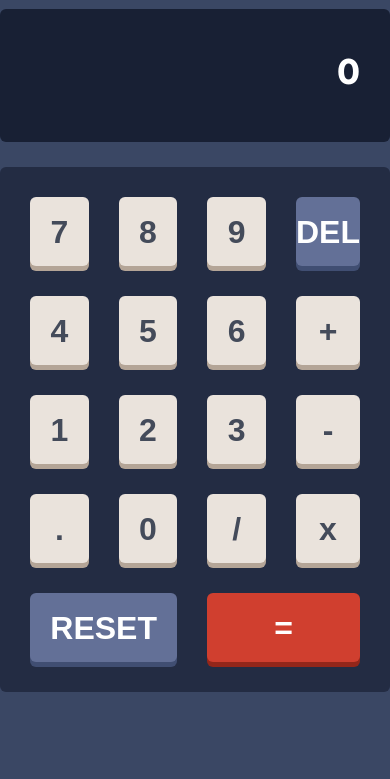
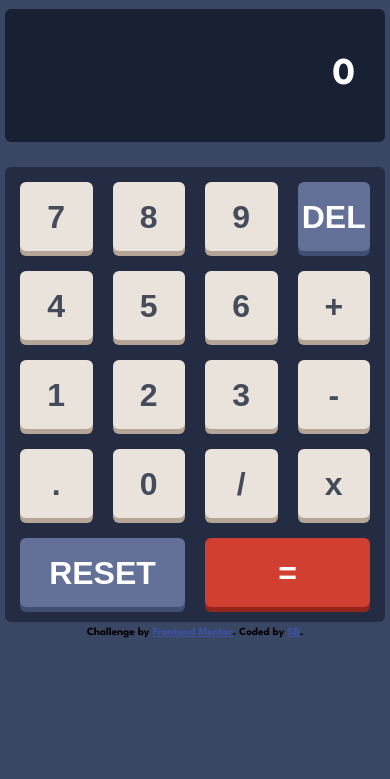
Before and after one commit to Enigmus/calculator-app-main, a plain HTML site: page index.html in a window 390 px wide. Shown: the part 65-844 px from the top of the page. Drawn offline with Linux system fonts and the light colour scheme.

Commit message:
css edit + mobile css

```diff
--- a/index.html
+++ b/index.html
@@ -11,12 +11,6 @@
   <link rel="stylesheet" href="style.css">
 
   <title>Frontend Mentor | Calculator app</title>
-
-  <!-- Feel free to remove these styles or customise in your own stylesheet 👍 -->
-  <style>
-    .attribution { font-size: 11px; text-align: center; }
-    .attribution a { color: hsl(228, 45%, 44%); }
-  </style>
 </head>
 <body>
   <div class="calc">
@@ -25,7 +19,7 @@
         <div class="calc__title">calc</div>
         <div class="calc__theme theme">
           <span class="theme__title">theme</span>
-          <div class="radio-box">
+          <div class="theme-radio radio-box">
             <input type="radio" name="theme" id="theme1" checked>
             <input type="radio" name="theme" id="theme2">
             <input type="radio" name="theme" id="theme3">
@@ -61,13 +55,9 @@
       </div>
     </div>
   </div>
-
-
-
- <!--  <div class="attribution">
-    Challenge by <a href="https://www.frontendmentor.io?ref=challenge" target="_blank">Frontend Mentor</a>.
-    Coded by <a href="#">Your Name Here</a>.
-  </div> -->
+  <div class="attribution">
+    Challenge by <a href="https://www.frontendmentor.io?ref=challenge" target="_blank">Frontend Mentor</a>.   Coded by <a href="https://enigmus.github.io/calculator-app-main/">SD</a>.
+  </div>
   <script src="script.js"></script>
 </body>
 </html>
--- a/style.css
+++ b/style.css
@@ -69,6 +69,144 @@
     --text-color-3: hsl(198, 20%, 13%);
 }
 
+body{
+    background-color: var(--main-bgc);
+    font-family: 'League Spartan', sans-serif;
+    font-weight: 700;
+    font-size: 32px;
+    height: 100vh;
+    padding: 0 5px;
+}
+
+/*Calculater*/
+.calc {
+    display: flex;
+    width: 100%;
+    padding-top: 20px;
+    justify-content: center;
+    align-items: center;
+}
+
+.calc__container{
+    width: 540px;
+    display: flex;
+    flex-direction: column;
+    justify-content: center;
+
+}
+
+.calc__container > :not(:last-child){
+    margin-bottom: 25px;
+}
+
+.calc__header {
+    display: flex;
+    justify-content: space-between;
+    color: var(--text-color-2);
+}
+
+.theme2 .calc__header, .theme3 .calc__header{
+    color: var(--text-color-1);
+}
+
+.calc__title {
+    margin-left: 8px;
+}
+
+.calc__theme {
+    position: relative;
+    display: flex;
+    align-items: center;
+}
+
+.calc__theme span{
+    text-transform: uppercase;
+    font-size: 12px;
+    margin-right: 25px;
+}
+
+.calc__output {
+    background-color: var(--screen-bgc);
+    color: var(--text-color-2);
+    font-size: 38px;
+    font-weight: 700;
+    text-align: right;
+    padding: 48px 30px 50px;
+    border-radius: 6px;
+}
+
+.theme2 .calc__output, .theme3 .calc__output{
+    color: var(--text-color-1);
+}
+
+.calc__buttons {
+    background-color: var(--keypad-bgc);
+    border-radius: 6px;
+    display: grid;
+    grid-template-columns: repeat(4, 1fr);
+    gap: 30px;
+    padding: 30px;
+}
+@media (max-width: 640px){
+    .calc__buttons{
+        gap: 20px;
+        padding: 15px;
+    }
+}
+
+.calc__btn {
+    padding: 17px 0 15px;
+    display: flex;
+    justify-content: center;
+    background-color: var(--key-main-bgc);
+    box-shadow: 0 5px 0 0 var(--key-main-shadow);
+    color: var(--text-color-1);
+    font-size: 32px;
+    font-weight: 700;
+    border-radius: 6px;
+    border: none;
+    cursor: pointer;
+    transition: background-color 0.3s ease-in-out;
+}
+.calc__btn:hover{
+    background-color: var(--key-main-hover);
+}
+
+.calc__btn_del {
+    color: inherit;
+}
+
+.calc__btn_reset {
+    grid-column: span 2;
+}
+
+.calc__btn_equals {
+    grid-column: span 2;
+    background-color: var(--key-toggle-bgc);
+    box-shadow: 0 5px 0 0 var(--key-toggle-shadow);
+    color: var(--text-color-2);
+}
+
+.theme3 .calc__btn_equals {
+    color: var(--text-color-3);
+}
+
+.calc__btn_equals:hover {
+    background-color: var(--key-toggle-hover);
+}
+
+.calc__btn_del, .calc__btn_reset {
+    text-transform: uppercase;
+    background-color: var(--key-alt-bgc);
+    box-shadow: 0 5px 0 0 var(--key-alt-shadow);
+    color: var(--text-color-2);
+}
+
+.calc__btn_del:hover, .calc__btn_reset:hover{
+    background-color: var(--key-alt-hover);
+}
+
+/*Theme switcher*/
 .radio-box {
     position: relative;
     width: 70px;
@@ -134,60 +272,6 @@
     left: calc(70px - 20px - 3px);
 }
 
-body{
-    background-color: var(--main-bgc);
-    font-family: 'League Spartan', sans-serif;
-    font-weight: 700;
-    font-size: 32px;
-}
-
-.calc {
-    display: flex;
-    width: 100vw;
-   /* height: 95vh;*/
-   margin-top: 20px;
-    justify-content: center;
-    align-items: center;
-}
-
-.calc__container{
-    width: 540px;
-    display: flex;
-    flex-direction: column;
-    justify-content: center;
-
-}
-
-.calc__container > :not(:last-child){
-    margin-bottom: 25px;
-}
-
-.calc__header {
-    display: flex;
-    justify-content: space-between;
-    color: var(--text-color-2);
-}
-
-.theme2 .calc__header, .theme3 .calc__header{
-    color: var(--text-color-1);
-}
-
-.calc__title {
-    margin-left: 8px;
-}
-
-.calc__theme {
-    position: relative;
-    display: flex;
-    align-items: center;
-}
-
-.calc__theme span{
-    text-transform: uppercase;
-    font-size: 12px;
-    margin-right: 25px;
-}
-
 .label-block{
     position: absolute;
     right: 0;
@@ -195,85 +279,19 @@ body{
     width: 70px;
     display: flex;
     justify-content: space-around;
-
     font-size: 12px;
 }
 
 .label-block label{
     cursor: pointer;
 }
+/***************************************************************************/
 
-.calc__output {
-    background-color: var(--screen-bgc);
-    color: var(--text-color-2);
-    font-size: 38px;
-    font-weight: 700;
-    text-align: right;
-    padding: 48px 30px 50px;
-    border-radius: 6px;
+.attribution {
+    margin-top: 5px;
+    font-size: 11px;
+    text-align: center;
 }
-
-.theme2 .calc__output, .theme3 .calc__output{
-    color: var(--text-color-1);
+.attribution a {
+    color: hsl(228, 45%, 44%);
 }
-
-.calc__buttons {
-    background-color: var(--keypad-bgc);
-    border-radius: 6px;
-    display: grid;
-    grid-template-columns: repeat(4, 1fr);
-    gap: 30px;
-    padding: 30px;
-}
-
-.calc__btn {
-    padding: 17px 0 15px;
-    display: flex;
-    justify-content: center;
-    background-color: var(--key-main-bgc);
-    box-shadow: 0 5px 0 0 var(--key-main-shadow);
-    color: var(--text-color-1);
-    font-size: 32px;
-    font-weight: 700;
-    border-radius: 6px;
-    border: none;
-    cursor: pointer;
-    transition: background-color 0.3s ease-in-out;
-}
-.calc__btn:hover{
-    background-color: var(--key-main-hover);
-}
-
-.calc__btn_del {
-    color: inherit;
-}
-
-.calc__btn_reset {
-    grid-column: span 2;
-}
-
-.calc__btn_equals {
-    grid-column: span 2;
-    background-color: var(--key-toggle-bgc);
-    box-shadow: 0 5px 0 0 var(--key-toggle-shadow);
-    color: var(--text-color-2);
-}
-
-.theme3 .calc__btn_equals {
-    color: var(--text-color-3);
-}
-
-.calc__btn_equals:hover {
-    background-color: var(--key-toggle-hover);
-}
-
-.calc__btn_del, .calc__btn_reset {
-    text-transform: uppercase;
-    background-color: var(--key-alt-bgc);
-    box-shadow: 0 5px 0 0 var(--key-alt-shadow);
-    color: var(--text-color-2);
-}
-
-.calc__btn_del:hover, .calc__btn_reset:hover{
-    background-color: var(--key-alt-hover);
-}
```
